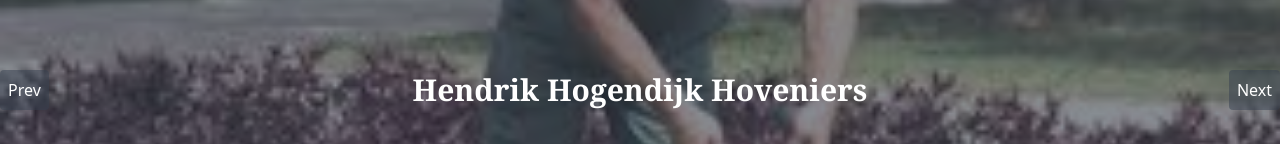
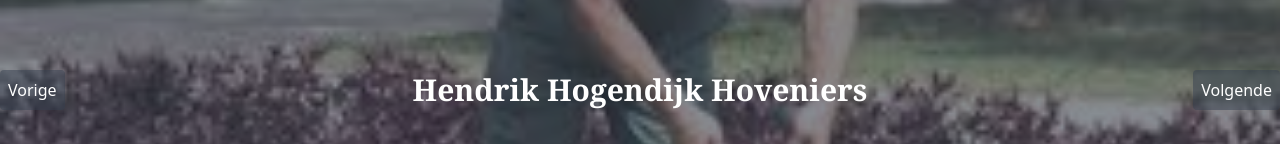
Before and after one commit to LucasDG1/klantenopdracht, a SvelteKit app: page / in a window 1280 px wide. Shown: the part 377-521 px from the top of the page. Built offline with nearby package versions, Linux system fonts and the light colour scheme.

Commit message:
translate to dutch

```diff
--- a/src/routes/+page.svelte
+++ b/src/routes/+page.svelte
@@ -37,12 +37,12 @@
 	<button
 		on:click={prevSlide}
 		class="absolute left-0 top-1/2 transform max-md:hidden -translate-y-1/2 bg-gray-700 bg-opacity-50 text-white p-2 rounded z-10"
-		>Prev</button
+		>Vorige</button
 	>
 	<button
 		on:click={nextSlide}
 		class="absolute right-0 top-1/2 transform max-md:hidden -translate-y-1/2 bg-gray-700 bg-opacity-50 text-white p-2 rounded z-10"
-		>Next</button
+		>Volgende</button
 	>
 	<div class="absolute inset-0 bg-gray-700 opacity-60"></div>
 	<div class="absolute inset-0 flex items-center justify-center">
```
